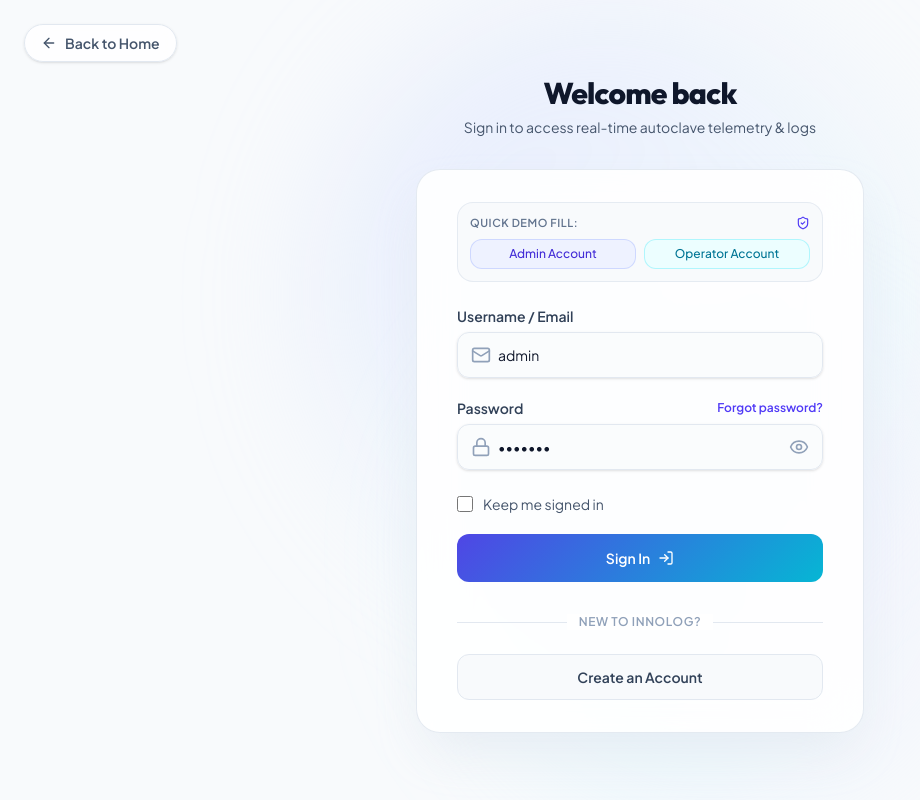
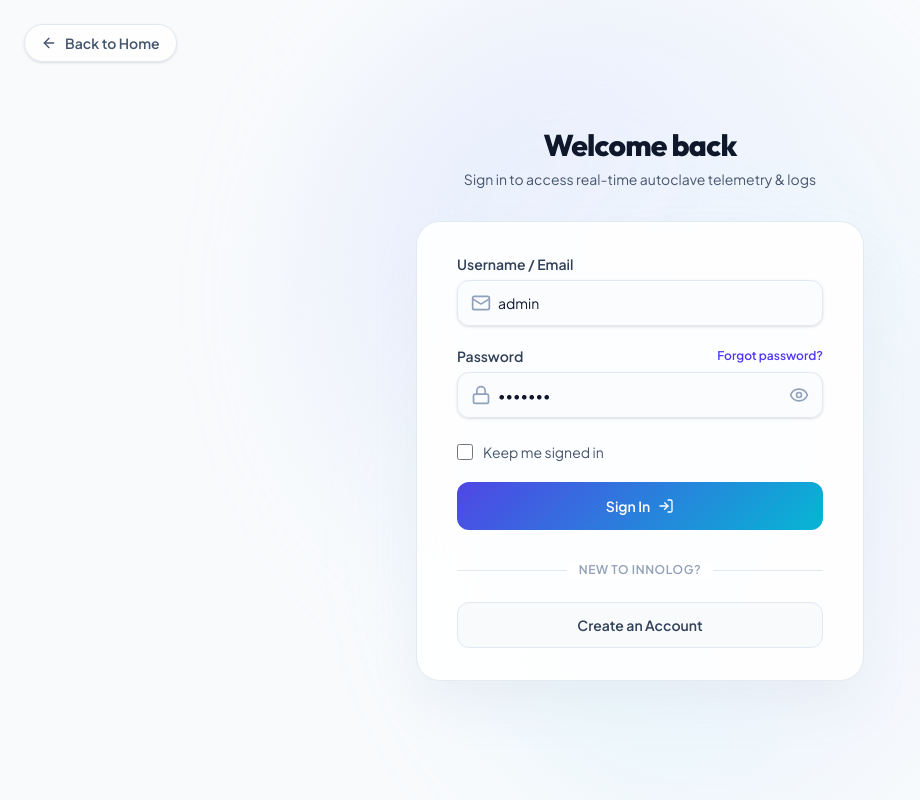
Before and after one commit to Shubham9528/Innolog, a React (Vite) app in the folder frontend/: page /login in a window 1280 px wide. Shown: the whole page, without its empty margins (0-920 px from the left). Built offline with nearby package versions, Linux system fonts and the light colour scheme.

Commit message:
feat: some ui changes

```diff
--- a/frontend/src/pages/LoginPage.tsx
+++ b/frontend/src/pages/LoginPage.tsx
@@ -8,8 +8,7 @@ import {
   ArrowLeft,
   LogIn,
   CheckCircle2,
-  AlertCircle,
-  ShieldCheck
+  AlertCircle
 } from 'lucide-react';
 
 export const LoginPage: React.FC = () => {
@@ -49,11 +48,6 @@ export const LoginPage: React.FC = () => {
     }, 600);
   };
 
-  const handleFillDemo = (role: 'admin' | 'user') => {
-    setEmail(role === 'admin' ? 'admin' : 'user');
-    setPassword('pass123');
-  };
-
   return (
     <div className="min-h-screen bg-slate-50 flex flex-col justify-center py-12 sm:px-6 lg:px-8 relative overflow-hidden selection:bg-indigo-500 selection:text-white">
       {/* Ambient background glow accents */}
@@ -85,30 +79,6 @@ export const LoginPage: React.FC = () => {
 
       <div className="mt-8 sm:mx-auto sm:w-full sm:max-w-md relative z-10 px-4 sm:px-0">
         <div className="bg-white/90 backdrop-blur-xl py-8 px-6 sm:px-10 shadow-2xl shadow-slate-200/80 border border-slate-200/90 rounded-3xl">
-
-          {/* Quick Demo Credentials Pill Bar */}
-          <div className="mb-6 bg-slate-50 border border-slate-200/80 p-3 rounded-2xl">
-            <div className="text-[11px] font-semibold uppercase tracking-wider text-slate-500 mb-2 flex items-center justify-between">
-              <span>Quick Demo Fill:</span>
-              <ShieldCheck className="w-3.5 h-3.5 text-indigo-600" />
-            </div>
-            <div className="grid grid-cols-2 gap-2">
-              <button
-                type="button"
-                onClick={() => handleFillDemo('admin')}
-                className="text-xs bg-indigo-50 hover:bg-indigo-100 text-indigo-700 border border-indigo-200/80 py-1.5 px-3 rounded-xl font-medium transition-colors text-center"
-              >
-                Admin Account
-              </button>
-              <button
-                type="button"
-                onClick={() => handleFillDemo('user')}
-                className="text-xs bg-cyan-50 hover:bg-cyan-100 text-cyan-700 border border-cyan-200/80 py-1.5 px-3 rounded-xl font-medium transition-colors text-center"
-              >
-                Operator Account
-              </button>
-            </div>
-          </div>
 
           {/* Feedback Banners */}
           {error && (
@@ -143,7 +113,7 @@ export const LoginPage: React.FC = () => {
                   required
                   value={email}
                   onChange={(e) => setEmail(e.target.value)}
-                  placeholder="admin"
+                  placeholder="Enter username or email"
                   className="block w-full pl-10 pr-4 py-3 bg-slate-50/50 border border-slate-200 rounded-xl text-slate-900 placeholder-slate-400 focus:outline-none focus:ring-2 focus:ring-indigo-500 focus:bg-white focus:border-transparent text-sm transition-all"
                 />
               </div>
```
